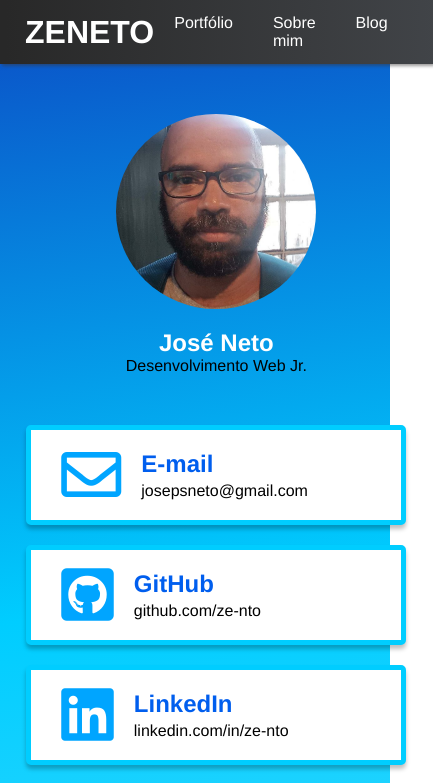
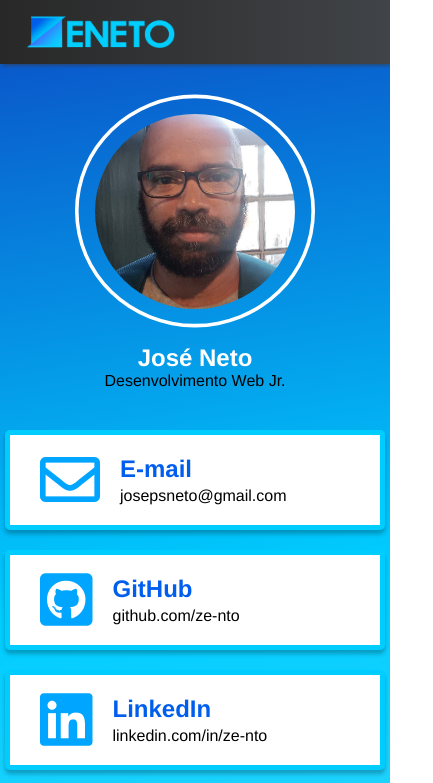
Before and after one commit to ze-nto/ze-neto, a website: page contatos.html in a window 390 px wide. Shown: the top 783 px of the page, 433 px wide, since content can reach past the window. Drawn offline with Linux system fonts and the light colour scheme.

Commit message:
[FIX] Improves responsivity for contatos page

```diff
--- a/assets/style/scss/00_for_refactor/_footer.scss
+++ b/assets/style/scss/00_for_refactor/_footer.scss
@@ -6,7 +6,12 @@
   padding: 0 50px;
   color: #fff;
   font-size: 1em;
-  height: 13vh;
+  height: 8vh;
+
+
+  @media (max-width: 600px){
+    justify-content: center;
+  }
 }
 
 
--- a/assets/style/scss/1_settings/_grids-structure.scss
+++ b/assets/style/scss/1_settings/_grids-structure.scss
@@ -1,7 +1,7 @@
 
 .grid-structure{
   display: grid;
-  grid-template-columns: minmax(250px, 400px) 1fr 1fr;
+  grid-template-columns: minmax(250px, 400px) 2fr;
   grid-template-areas:
     "header header header"
     "profile contact contact"
--- a/assets/style/scss/4_elements/_index.scss
+++ b/assets/style/scss/4_elements/_index.scss
@@ -1,2 +1 @@
 @use 'links';
-@import 'body';
--- a/assets/style/scss/5_objects/_media.scss
+++ b/assets/style/scss/5_objects/_media.scss
@@ -6,6 +6,6 @@
 
   &__image-wrapper{
     display: block;
-    margin: 20px;
+
   }
 }
--- a/assets/style/scss/6_components/_card.scss
+++ b/assets/style/scss/6_components/_card.scss
@@ -3,13 +3,14 @@
   display: flex;
   flex-wrap: wrap;
   grid-area: contact;
+  // width: 100vw;
 
 
   @media (max-width: 600px) {
     align-items: center;
     justify-content: center;
-    margin: 40px 0;
-
+    margin: 30px auto;
+    min-width: 100vw;
 
   }
 }
@@ -20,12 +21,13 @@
   border: 5px solid #00CDFF;
   box-shadow: 0px 4px 4px rgba(0, 0, 0, 0.25);;
   padding: 10px;
-  min-width: 380px;
-  min-height: 100px;
+  width: 380px;
+  height: 100px;
   margin: 20px;
 
   @media (max-width: 600px) {
-    margin: 10px;
+    max-width: 100vw;
+    margin: 10px 0;
 
   }
 
--- a/assets/style/scss/6_components/_contato-container.scss
+++ b/assets/style/scss/6_components/_contato-container.scss
@@ -3,4 +3,5 @@
 .c-contato-container{
   background: color.$BLUE-BACKGROUND;
   min-height: 100vh;
+  min-width: 100vw;
 }
--- a/assets/style/scss/6_components/_header.scss
+++ b/assets/style/scss/6_components/_header.scss
@@ -15,3 +15,7 @@
     height: 4em;
     color: colors.$WHITE;
 }
+
+.c-header__logo--small{
+    max-width: 150px;
+}
--- a/assets/style/scss/6_components/_navbar.scss
+++ b/assets/style/scss/6_components/_navbar.scss
@@ -1,6 +1,12 @@
 .c-navbar{
   display: flex;
+  flex-wrap: wrap;
   text-decoration: none;
+  max-width: 50%;
+
+  @media (max-width: 600px){
+    display: none;
+  }
 
   &__item{
     display: block;
--- a/assets/style/scss/6_components/_profile.scss
+++ b/assets/style/scss/6_components/_profile.scss
@@ -4,18 +4,31 @@
   flex-direction: column;
   align-items: center;
   justify-content: center;
+  position: relative;
+
+  &__circle{
+    border-radius: 50%;
+    border: 3px solid #fff;
+    position: absolute;
+    z-index: 100;
+    width: 200px;
+    height: 194px;
+    transform: scale(1.2);
+  }
+
+  &__image{
+    max-width: 200px;
+    overflow: hidden;
+    border-radius: 50%;
+
+  }
 
 
-  &__image{
-    width: 200px;
-    overflow: hidden;
-    border-radius: 50%;
-  }
 
   &__text{
     display: flex;
     flex-direction: column;
-    margin-top: 20px;
+    margin-top: 35px;
     align-items: center;
     color: #fff;
 
@@ -26,6 +39,7 @@
 
   @media (max-width: 600px) {
     margin-top: 50px;
+    width: 100vw;
 
   }
 }
--- a/contatos.html
+++ b/contatos.html
@@ -15,17 +15,17 @@
 <body>
   <section class="c-contato-container grid-structure">
     <header class="c-header--small">
-     <h1>ZENETO</h1>
+      <img class="c-header__logo--small" src="./assets/img/logo_full.png" alt="">
       <nav class="c-navbar">
           <a class="c-navbar__item" href="index.html">Portfólio</a>
           <a class="c-navbar__item" href="sobre.html">Sobre mim</a>
           <a class="c-navbar__item" href="" target="_blanket" rel="noopener">Blog</a>
-
       </nav>
     </header>
 
     <div class="c-profile">
       <div class="c-profile__image">
+        <div class="c-profile__circle"></div>
         <img class="o-img" src="./assets/img/perfil.PNG" alt="Foto de perfil Jose">
       </div>
       <div class="c-profile__text">
@@ -35,8 +35,6 @@
     </div>
 
     <div class="c-card-list">
-
-
       <a class="" href="mailto:josepsneto@gmail.com" target="_blanket" rel="noopener">
         <div class="o-media c-card">
           <i class="far fa-envelope c-contact-icon"></i>
@@ -100,12 +98,11 @@
           </div>
         </div>
       </a>
-
     </div>
  </section>
+
  <footer class="footer">
-  <p> Direitos reservados.  &copy; zeneto.dev</p>
+  <p> Direitos reservados. &copy; zeneto.dev</p>
 </footer>
-</section>
 </body>
 </html>
```
Also changed, not shown: assets/style/css/style.css, assets/style/scss/4_elements/_body.scss (added). Lines whose indentation alone changed are shown as unchanged.
